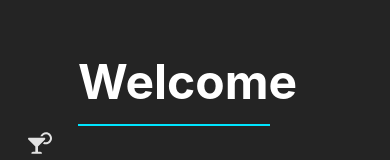
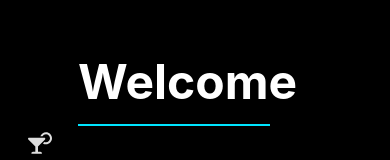
Before and after one commit to 4mser/skybarvaldivia, a React (Vite) app: page / in a window 390 px wide. Shown: the part 183-343 px from the top of the page. Built offline with nearby package versions, Linux system fonts and the light colour scheme.

Commit message:
bg fixed

```diff
--- a/src/App.css
+++ b/src/App.css
@@ -8,6 +8,7 @@
 
 
 /* Background */
+
 
 
 
@@ -32,9 +33,9 @@
 
   .bg {
     width: 100%;
-    height: 100vh;
+    /* height: 100vh;
     transform: translate(-35rem, -50%);
-    background: rgba(0, 0, 0, 0);
+    background: rgba(0, 0, 0, 0);  activar al arreglar lo del video en gh pages*/
   }
 
 }
@@ -271,7 +272,21 @@
 
 .mensaje-bienvenida {
   font-size: 6rem;
+  animation: title .5s forwards ease;
 }
+
+@keyframes title {
+  from {
+    transform: translateY(5rem);
+    opacity: 0;
+  } to {
+    transform: translate(none);
+    opacity: 1;
+  }
+}
+
+
+
 
 
 
```
